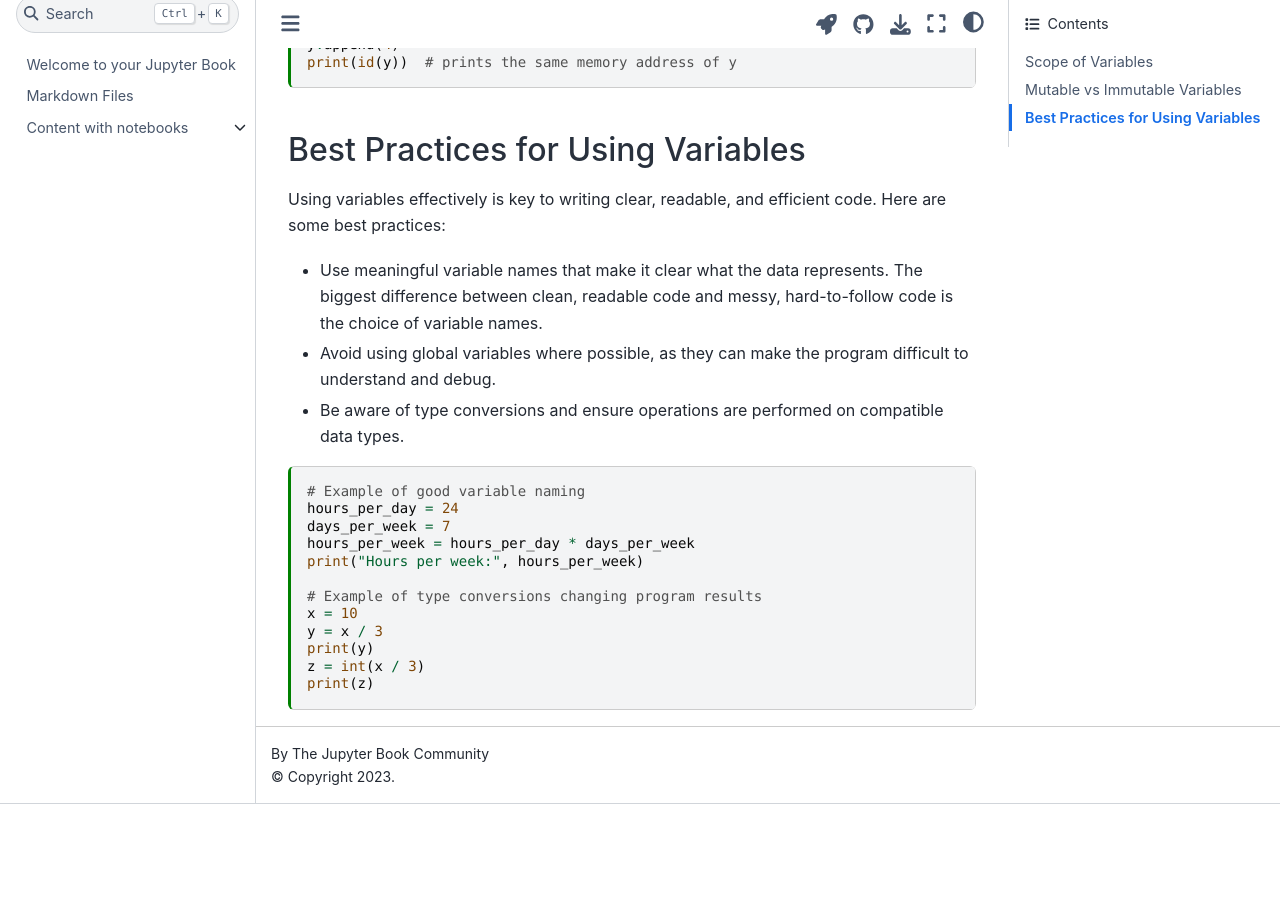
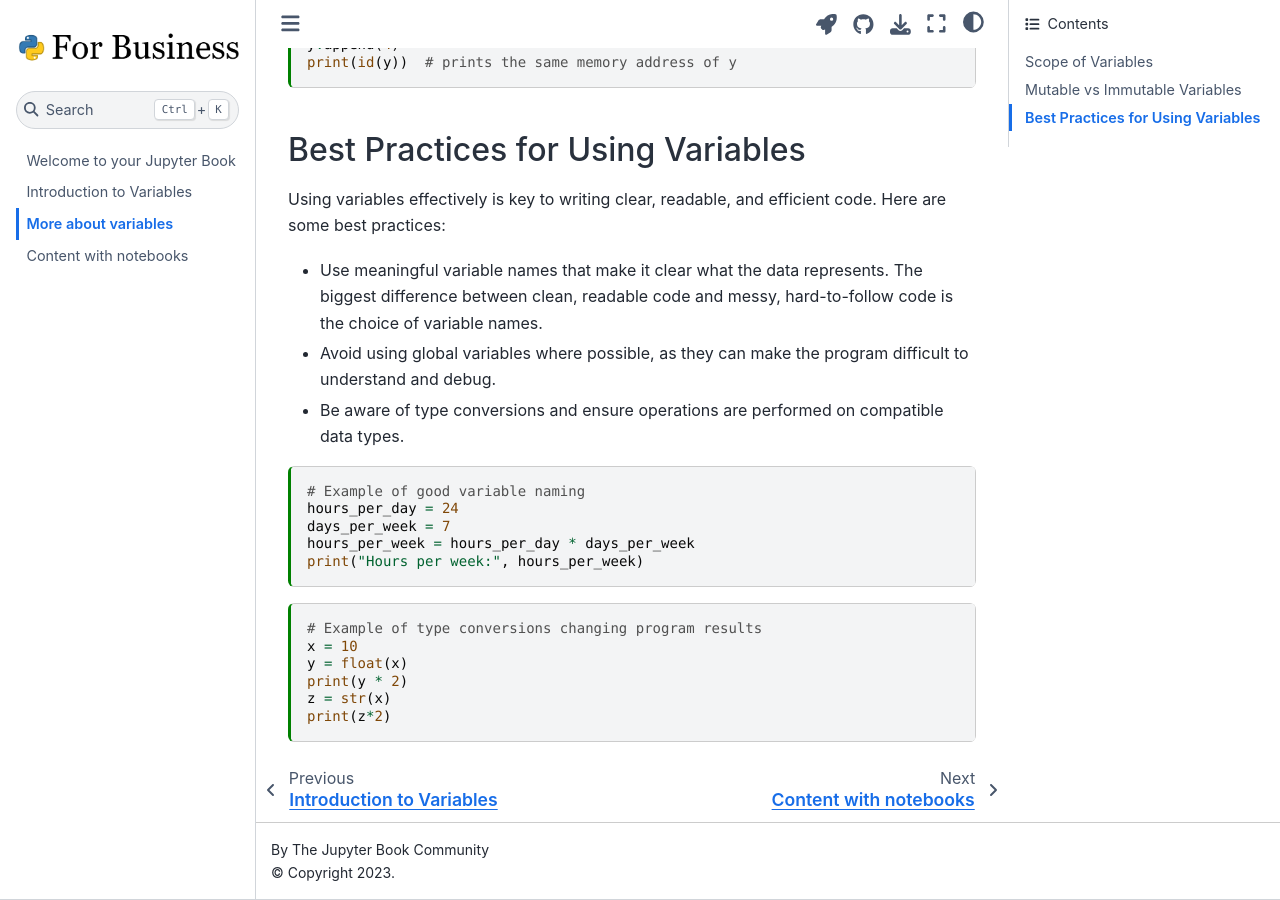
Before and after one commit to dentsui14/CS3308_Final_Project, a Jupyter Book: the page built from variables-II.ipynb, in a window 1280 px wide and 900 px high, scrolled down 1042 px. Built offline with Jupyter Book 1.0.4 settings and Sphinx 7.4.7 and the Sphinx Book theme 1.1.4, drawn with Linux system fonts in a browser that asks for light colours; before the commit the page ends 1846 px from its top, so only the background shows below that.

Commit message:
Some config changes

```diff
--- a/_config.yml
+++ b/_config.yml
@@ -8,7 +8,7 @@
 # Force re-execution of notebooks on each build.
 # See https://jupyterbook.org/content/execute.html
 execute:
-  execute_notebooks: off
+  execute_notebooks: cache
 
 # Define the name of the latex output file for PDF builds
 latex:
@@ -24,6 +24,7 @@
   url: https://github.com/dentsui14/CS3308_Final_Project
 
 launch_buttons:
+  notebook_interface: "jupyterlab"
   binderhub_url: "https://mybinder.org/v2/gh/dentsui14/CS3308_Final_Project/HEAD"
   thebe: true
 
--- a/_toc.yml
+++ b/_toc.yml
@@ -4,7 +4,6 @@
 format: jb-book
 root: intro
 chapters:
-- file: markdown
+- file: variables
+- file: variables-II
 - file: notebooks
-  sections:
-  - file: markdown-notebooks
```
Also changed, not shown: variables-II.ipynb.
